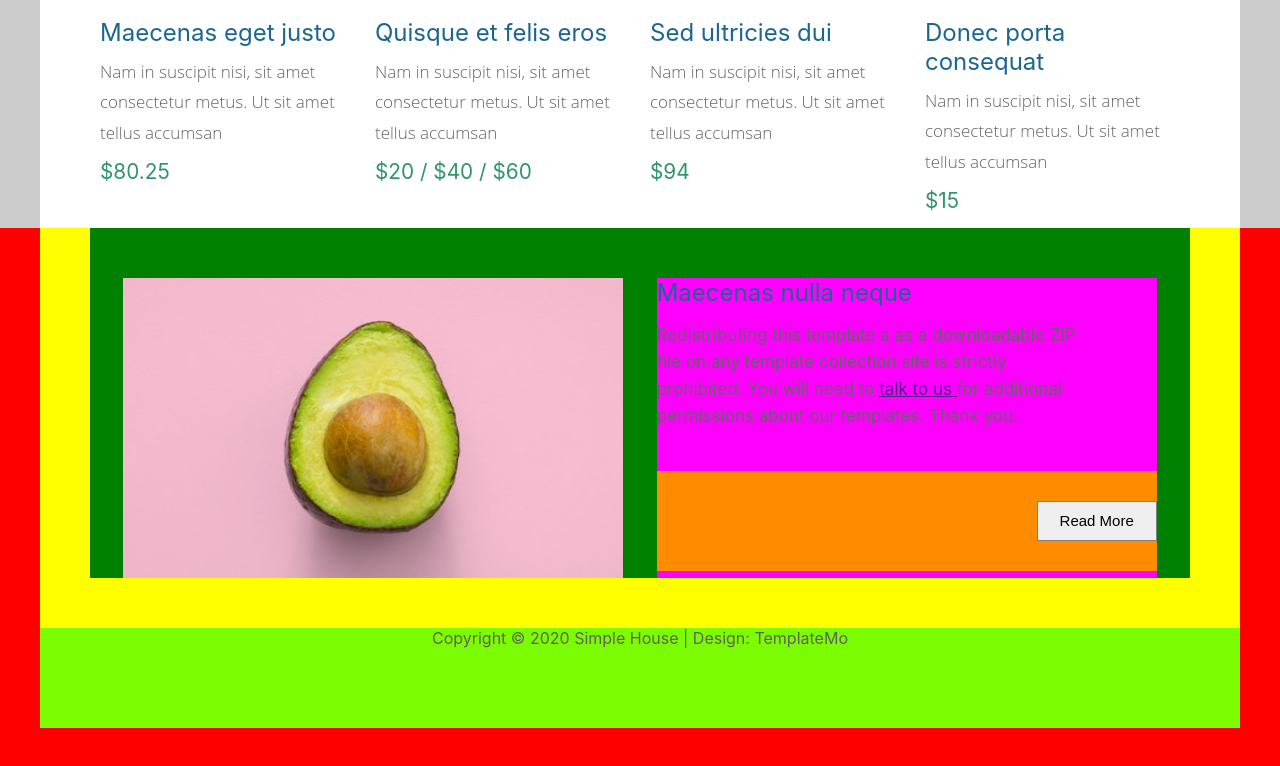
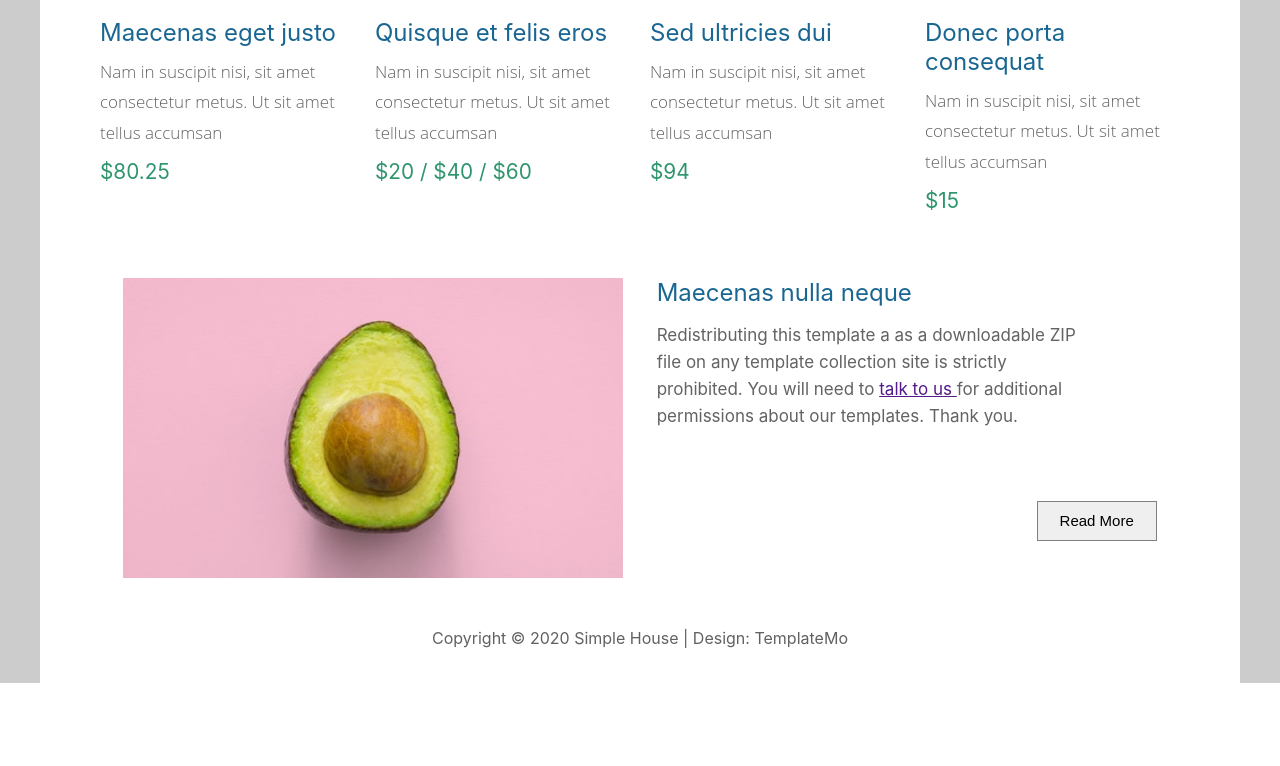
Before and after one commit to KhachGevorgyan94/React-project-start, a React (Create React App) app: page / in a window 1280 px wide. Shown: the part 1598-2364 px from the top of the page. After the commit the page ends 2281 px from the top, so only its background shows below. Built offline with nearby package versions, Linux system fonts and the light colour scheme; the HTML template or start-up script is replaced by a standard one.

Commit message:
add-footer-containet

```diff
--- a/src/components/footer/footer.css
+++ b/src/components/footer/footer.css
@@ -5,15 +5,15 @@
 }
 footer{
     width: 100%;
-    height: 550px;
-    background-color: red;
+    /* height: 550px; */
+    background-color:#CCCCCC;
 }
 .footer-cont{
     margin-top: 30px;
     margin: 0 auto;
     max-width: 1200px;
     /* height: 520px; */
-    background-color: yellow;
+    background-color:#FFFFFF
 }
 .box-footer{
     padding-top: 50px;
@@ -23,7 +23,7 @@ footer{
     margin: 0 auto;
     max-width: 1100px;
     /* height: 350px; */
-    background-color: green;
+    background-color: #FFFFFF;
 }
 .box-footer-img{
     background-image: url(../../assets/img/imggg.jpg);
@@ -39,7 +39,7 @@ footer{
     /* margin-left: 50px; */
     width: 500px;
     height: 300px;
-    background-color: fuchsia;
+    background-color: #FFFFFF;
 }
 .box-footer-topic h2{
     font-size: 1.5rem;
@@ -58,8 +58,8 @@ footer{
     justify-content: flex-end;
     margin-top: 40px;
     width: 100%;
-    height: 100px;
-    background-color: darkorange;
+    height: 50px;
+    background-color: #FFFFFF;
 }
 .cont-for-button button{
     cursor: pointer;
@@ -78,8 +78,8 @@ footer{
     text-align: center;
     margin-top: 50px;
     width: 100%;
-    height: 100px;
-    background-color: lawngreen;
+    height: 55px;
+    background-color: #FFFFFF;
 }
 .copyright p{
     color: #606162;
```
